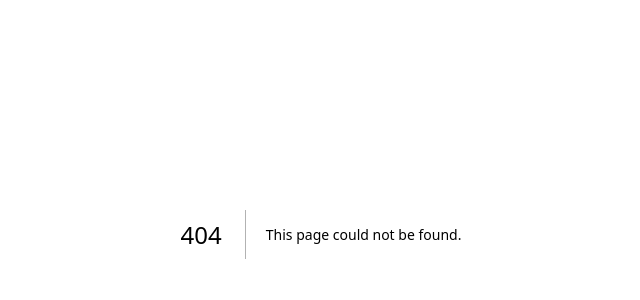
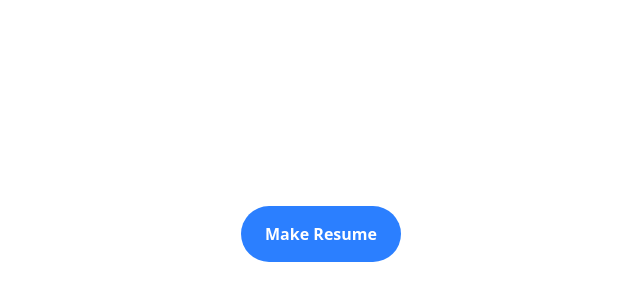
Before and after one commit to Abuzar84/my-portfolio, a Next.js app: page /resume-maker in a window 1280 px wide. Before the commit this address had no page. Shown: the part 166-466 px from the top of the page, without its empty margins (319-959 px from the left). Built offline with nearby package versions, Linux system fonts and the light colour scheme.

Commit message:
resume maker working start

```diff
--- /dev/null
+++ b/app/resume-maker/page.tsx
@@ -0,0 +1,18 @@
+'use client'
+import Hero from "@/components/resume-compo/hero"
+import ResumeForm from "@/components/resume-compo/resumeform"
+import { useState } from "react";
+
+export default function ResumeMaker() {
+    const [showForm, setShowForm] = useState(false)
+
+    return (
+        <div>
+            {!showForm ? (
+                <Hero showButton={true} onClick={() => setShowForm(true)} />
+            ) : (
+                <ResumeForm />
+            )}
+        </div>
+    )
+}
--- /dev/null
+++ b/components/resume-compo/hero.tsx
@@ -0,0 +1,13 @@
+interface HerProps {
+    showButton: boolean;
+    onClick: () => void;
+}
+export default function Hero({ showButton, onClick }: HerProps) {
+    return (
+        <div className="flex justify-center items-center h-screen">
+            {showButton && (
+                <button onClick={onClick} className="bg-blue-500 hover:bg-blue-600 text-white font-bold py-4 px-6 rounded-4xl">Make Resume</button>
+            )}
+        </div>
+    );
+}
--- /dev/null
+++ b/components/resume-compo/resumeform.tsx
@@ -0,0 +1,14 @@
+export default function ResumeForm() {
+    return (
+        <div className="flex justify-center items-center h-screen w-screen">
+            <form className="w-full">
+                <div className="flex">
+                    <label htmlFor="name">Name</label>
+                    <input type="text" id="name" name="name" placeholder="Enter your full name" />
+                </div>
+                <label htmlFor="email">Email</label>
+                <input type="email" id="email" name="email" placeholder="Enter your email" />
+            </form >
+        </div >
+    );
+}
```
